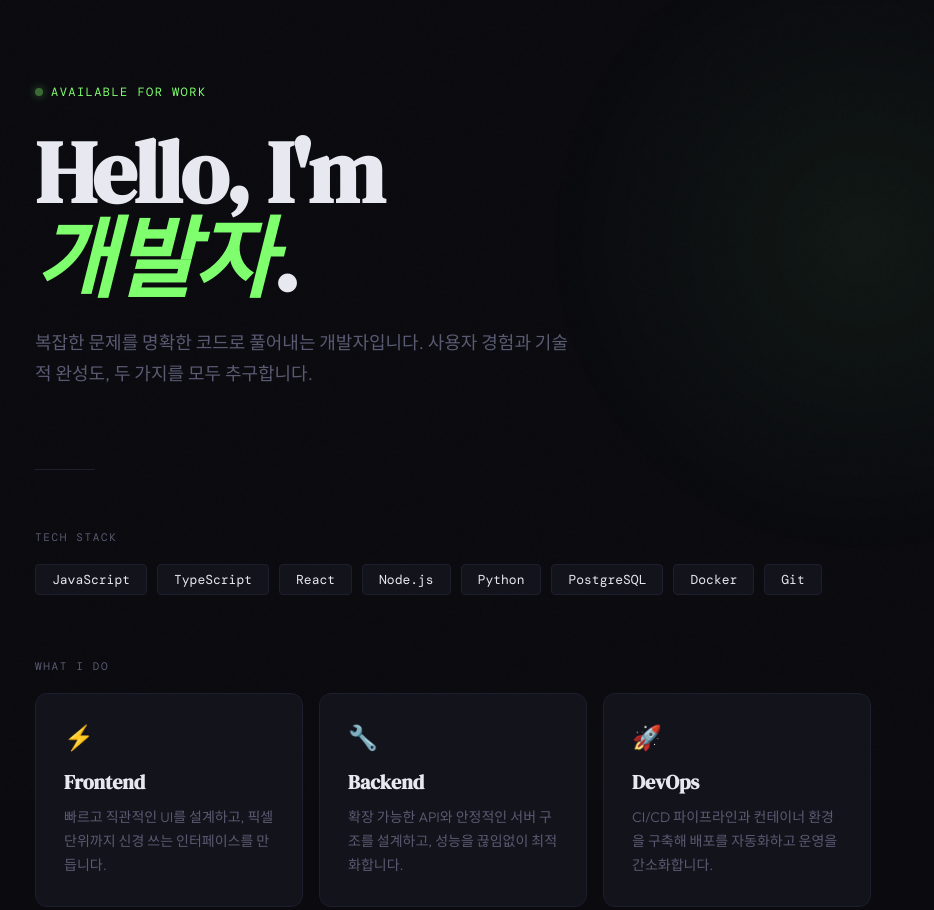
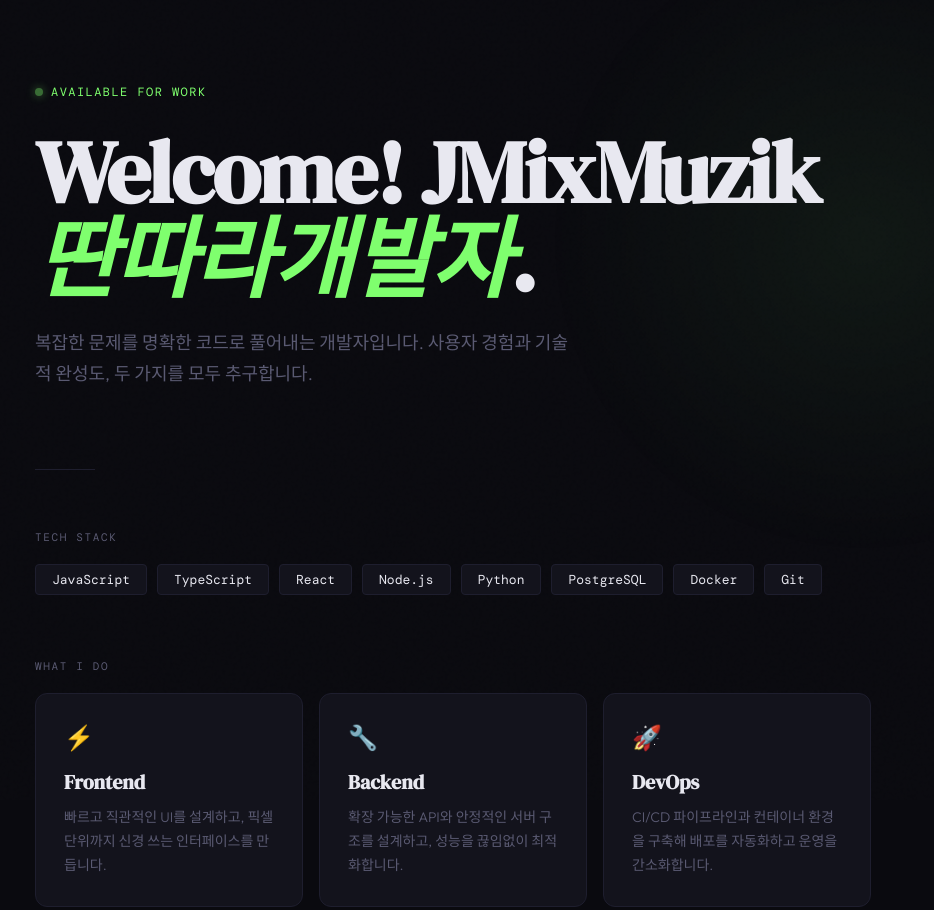
Before and after one commit to jmixmuzik/jmixmuzik.github.io, a plain HTML site: page index.html in a window 1280 px wide. Shown: the top 910 px of the page, without its empty margins (187-1121 px from the left). Drawn offline with nearby package versions, Linux system fonts and the light colour scheme.

Commit message:
Update header text in index.html

```diff
--- a/index.html
+++ b/index.html
@@ -275,7 +275,7 @@
     <header class="header">
       <div class="badge">Available for work</div>
       <!-- 이름을 변경하고 싶으면 아래 h1 안의 텍스트를 수정하세요 -->
-      <h1>Hello, I'm<br /><em>개발자</em>.</h1>
+      <h1>Welcome! JMixMuzik<br /><em>딴따라개발자</em>.</h1>
       <p class="tagline">
         복잡한 문제를 명확한 코드로 풀어내는 개발자입니다.
         사용자 경험과 기술적 완성도, 두 가지를 모두 추구합니다.
```
